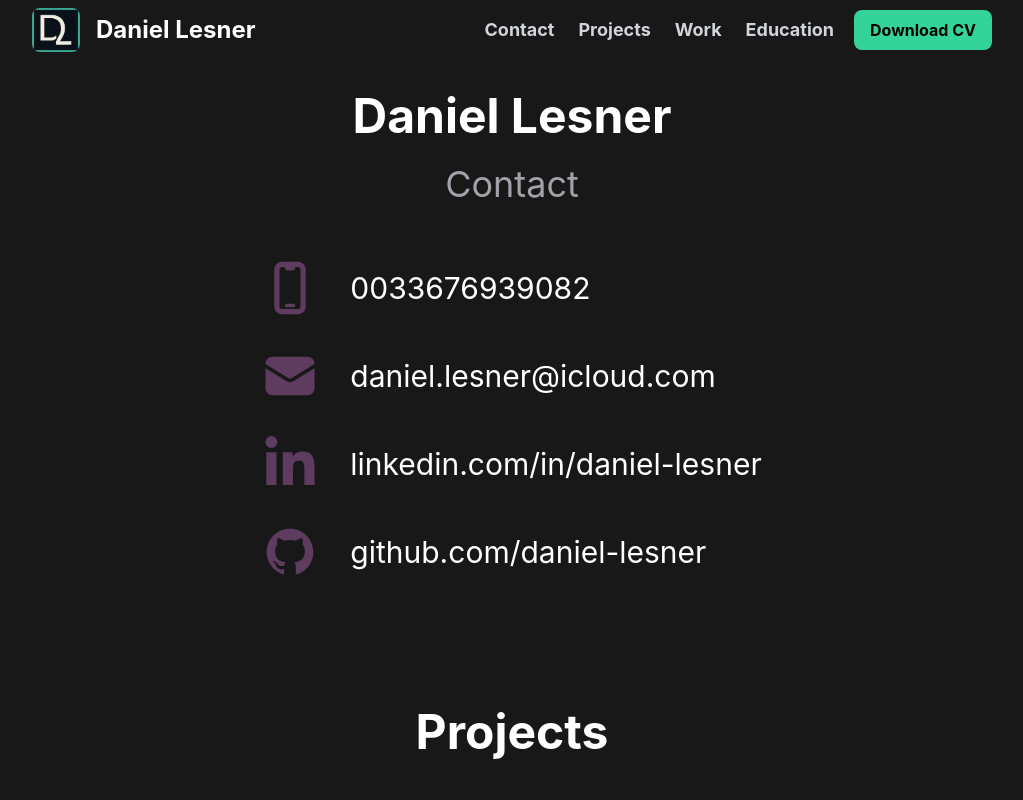
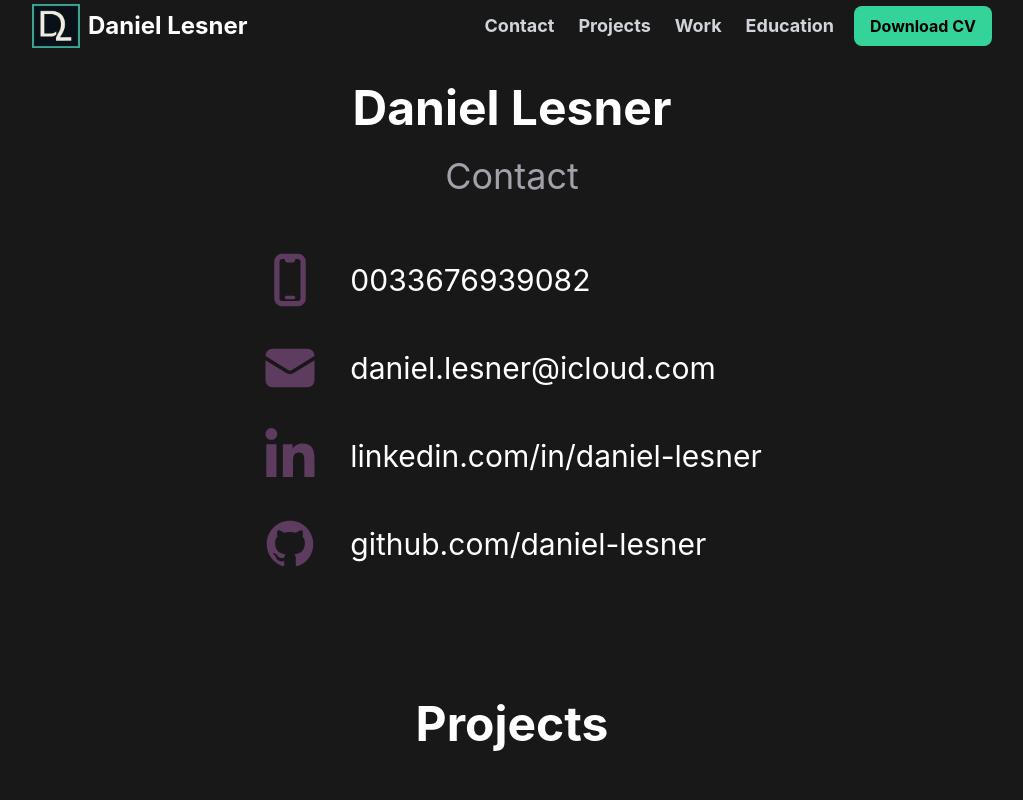
Before and after one commit to daniel-lesner/presentation-website-react-next-js, a Next.js app: page / in a window 1280 px wide. Shown: the top 800 px of the page, without its empty margins (128-1151 px from the left). Built offline with nearby package versions, Linux system fonts and the light colour scheme.

Commit message:
Make header logo and title clickable

```diff
--- a/src/components/Header.tsx
+++ b/src/components/Header.tsx
@@ -3,19 +3,13 @@ import Image from 'next/image';
 
 export default function Header() {
   return (
-    <header className="flex flex-wrap items-center justify-between p-2 md:px-5 lg:px-40 text-white">
-      <div className="flex items-center gap-4">
-        <Image
-          src="/logo.png"
-          alt="Logo"
-          width={48}
-          height={48}
-          className="rounded-lg"
-        />
+    <header className="flex flex-wrap items-center justify-between p-1 md:px-5 lg:px-40 text-white">
+      <Link href="/" className="flex items-center gap-2">
+        <Image src="/logo.png" alt="Logo" width={48} height={48} className="" />
         <span className="text-lg md:text-2xl font-bold truncate">
           Daniel Lesner
         </span>
-      </div>
+      </Link>
 
       <div className="flex items-center space-x-5 font-bold">
         <nav className="hidden lg:flex space-x-6 text-gray-300 text-lg">
```
